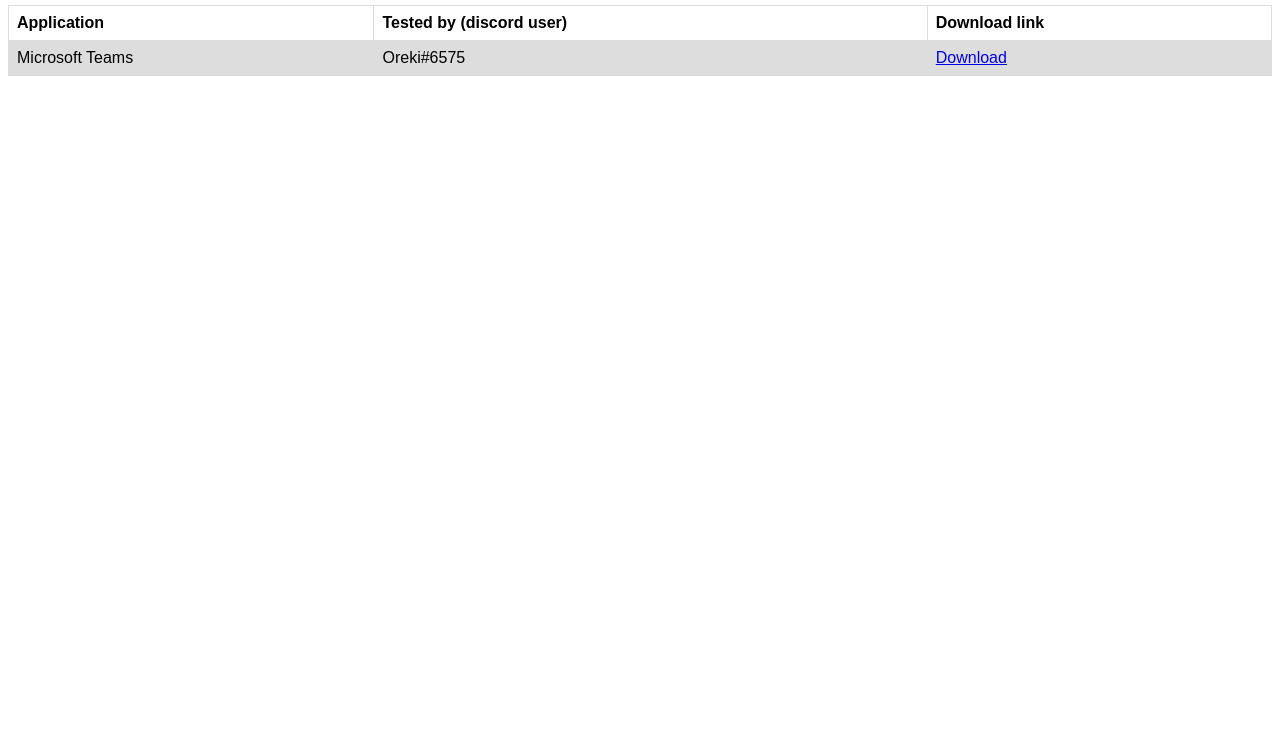
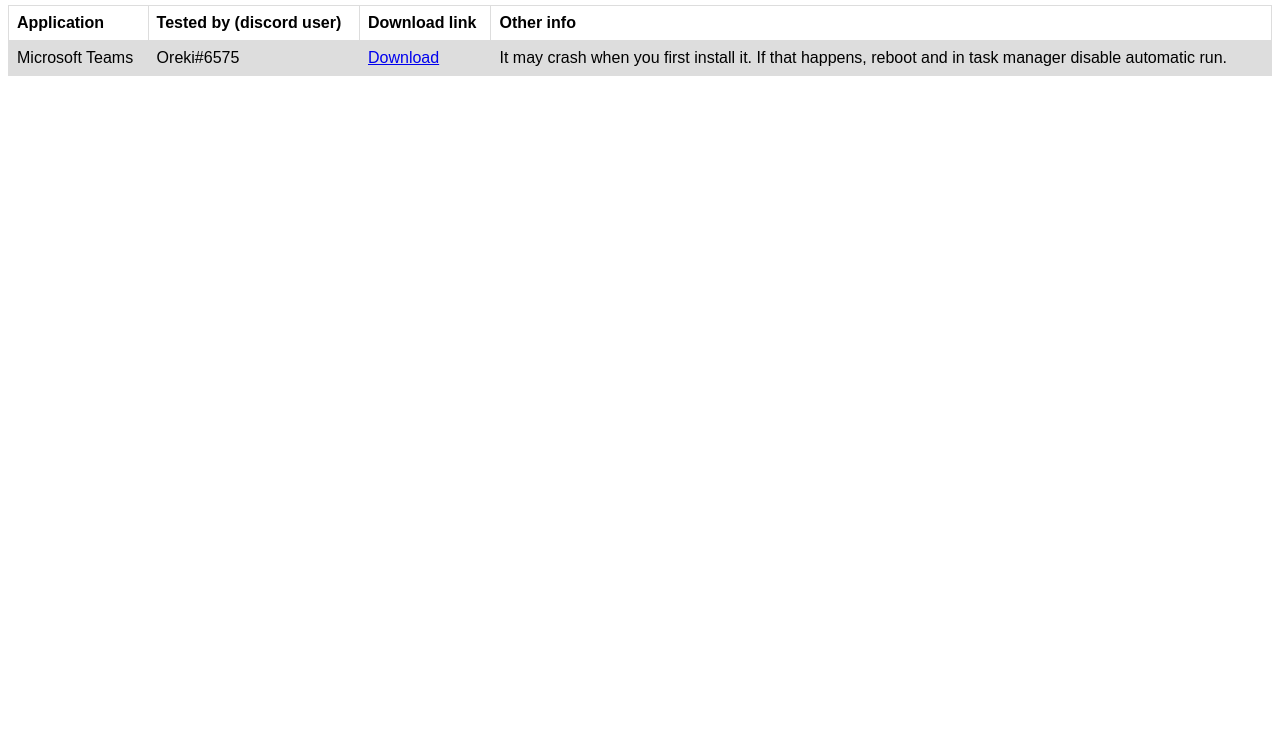
Before and after one commit to BenjaminMickler/WoR-ARM-applications, a plain HTML site: page index.html in a window 1280 px wide. Shown: the part 62-800 px from the top of the page. Drawn offline with Linux system fonts and the light colour scheme.

Commit message:
Update index.html

```diff
--- a/index.html
+++ b/index.html
@@ -28,11 +28,13 @@
     <th>Application</th>
     <th>Tested by (discord user)</th>
     <th>Download link</th>
+    <th>Other info</th>
   </tr>
   <tr>
     <td>Microsoft Teams</td>
     <td>Oreki#6575</td>
     <td><a href="https://statics.teams.cdn.office.net/production-windows-arm64/1.3.00.26064/Teams_windows_arm64.exe">Download</a></td>
+    <td>It may crash when you first install it. If that happens, reboot and in task manager disable automatic run.</td>
   </tr>
 </table>
 
```
